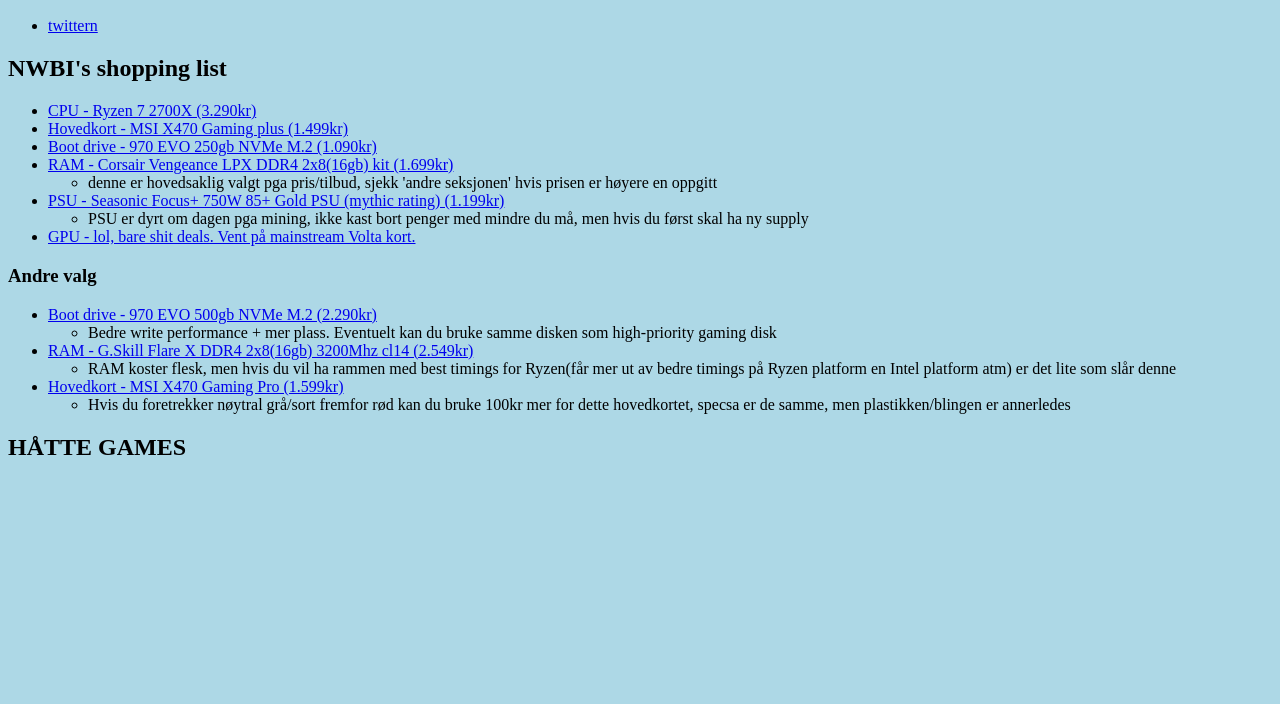
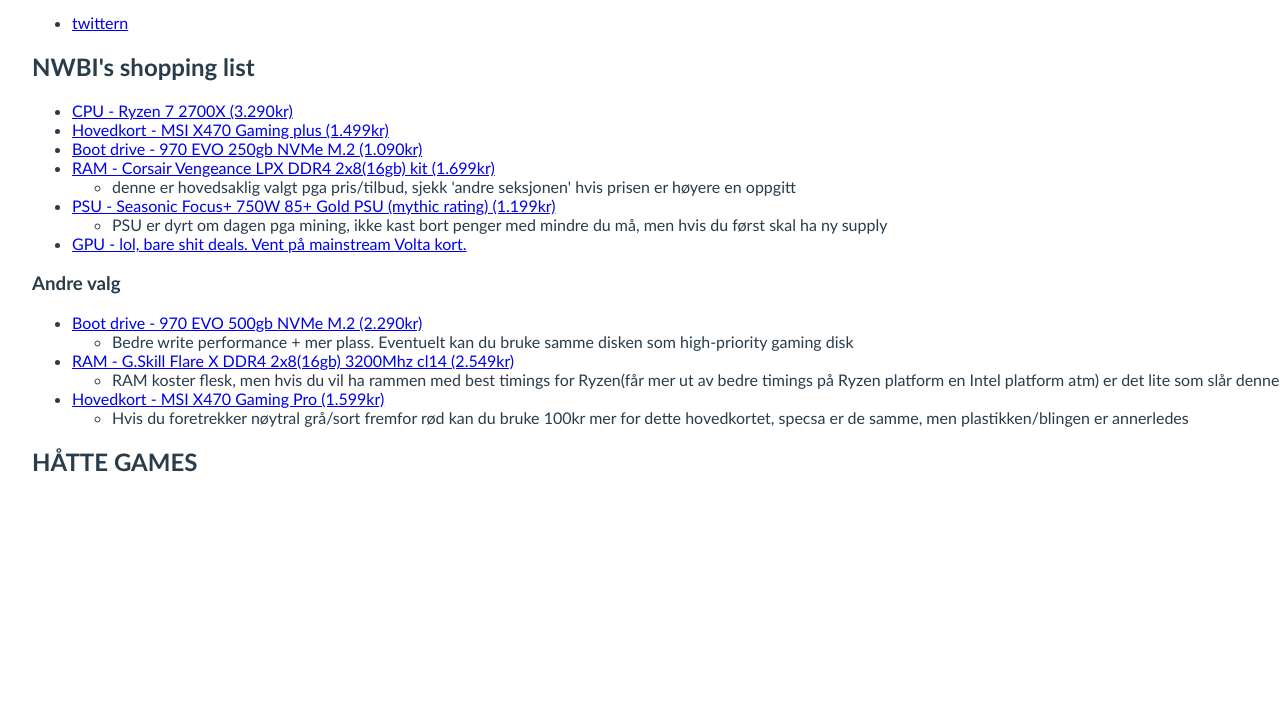
Before and after one commit to anno-1337/sommerlan-koa, a website built with webpack: page src/client/index.html in a window 1280 px wide. Shown: the part 96-800 px from the top of the page. Built offline with nearby package versions, Linux system fonts and the light colour scheme.

Commit message:
Hot styling :ok_hand:

```diff
--- a/src/client/main.css
+++ b/src/client/main.css
@@ -1,3 +1,6 @@
 body {
-    background-color: lightblue;
+    font-family: Source Sans Pro,Trebuchet MS,Lucida Grande,Bitstream Vera Sans,Helvetica Neue,sans-serif;
+    margin: 0;
+    color: #293c4b;
+    padding-left: 2rem;
 }
```
